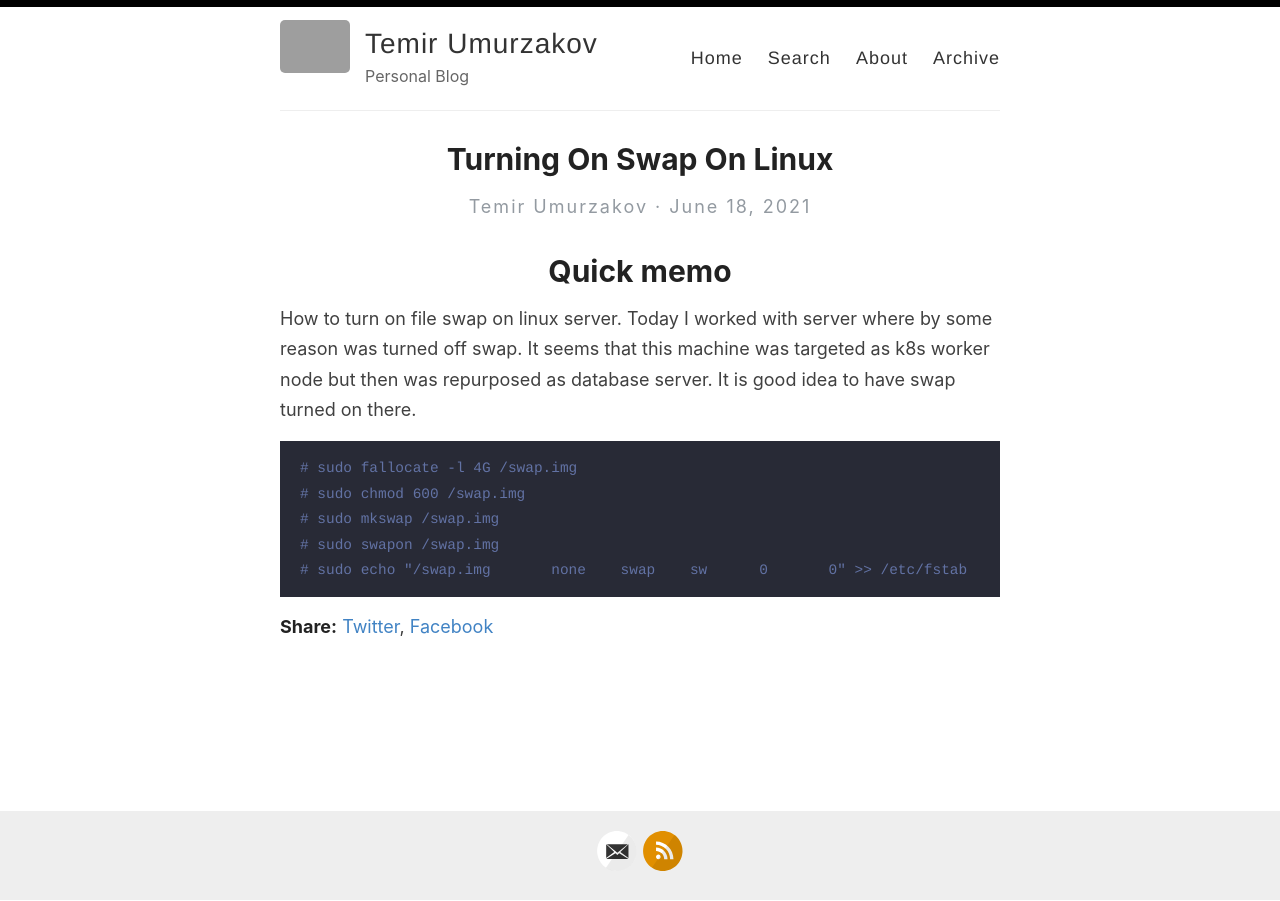
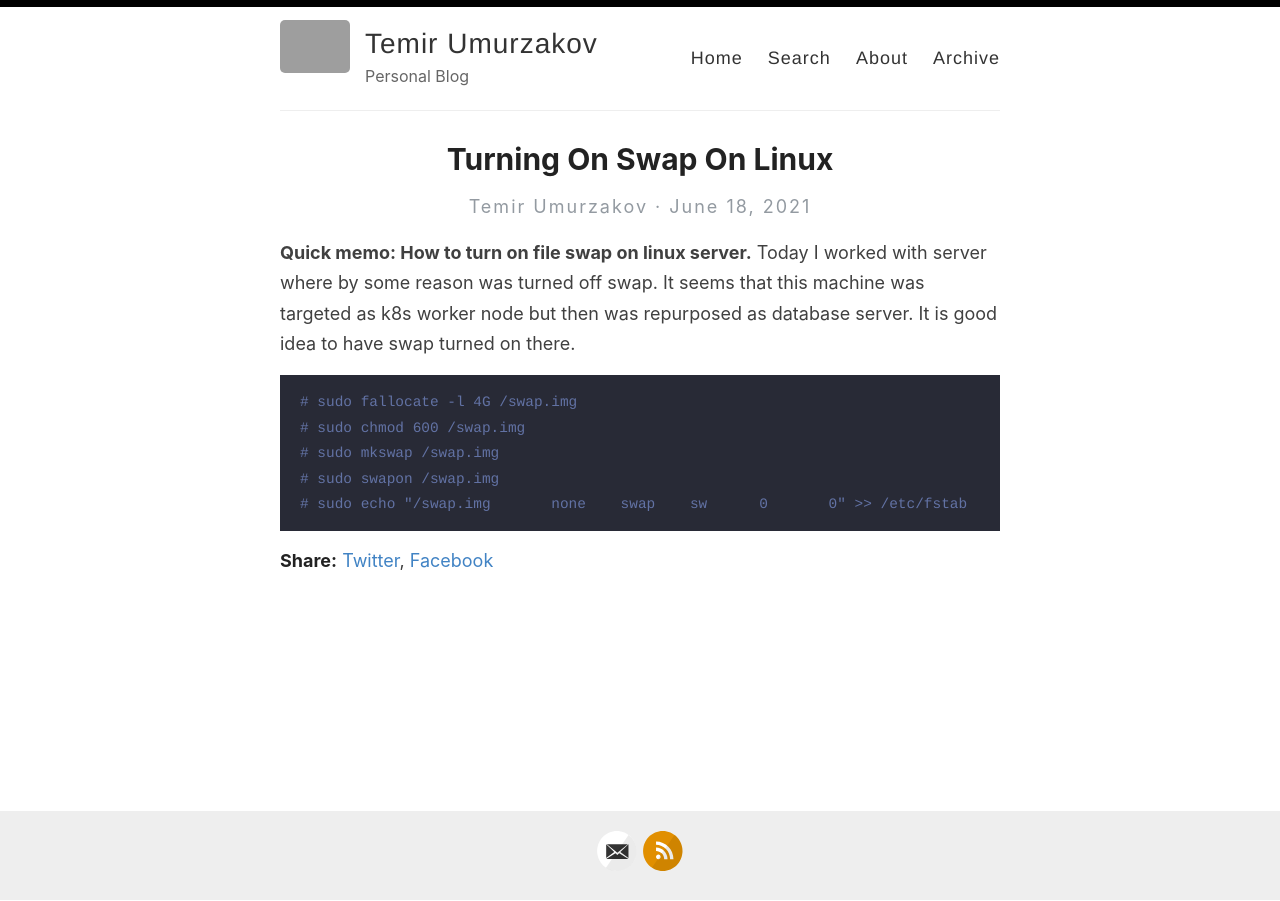
Before and after one commit to tumurzakov/tumurzakov.github.io, a Jekyll site: the page built from _posts/2021-06-18-turning-on-swap-on-linux.md, in a window 1280 px wide. Built offline with Jekyll 4.4.1, drawn with Linux system fonts in a browser that asks for light colours; our own code applies the rules of GitHub Pages for plain Markdown files; grey boxes are pictures that could not be loaded.

````diff
--- a/_posts/2021-06-18-turning-on-swap-on-linux.md
+++ b/_posts/2021-06-18-turning-on-swap-on-linux.md
@@ -1,6 +1,4 @@
-# Quick memo
-
-How to turn on file swap on linux server. Today I worked with server where by some reason was turned off swap. It seems that this machine was targeted as k8s worker node but then was repurposed as database server. It is good idea to have swap turned on there.
+**Quick memo: How to turn on file swap on linux server.** Today I worked with server where by some reason was turned off swap. It seems that this machine was targeted as k8s worker node but then was repurposed as database server. It is good idea to have swap turned on there.
 
 ```bash
 # sudo fallocate -l 4G /swap.img
````
